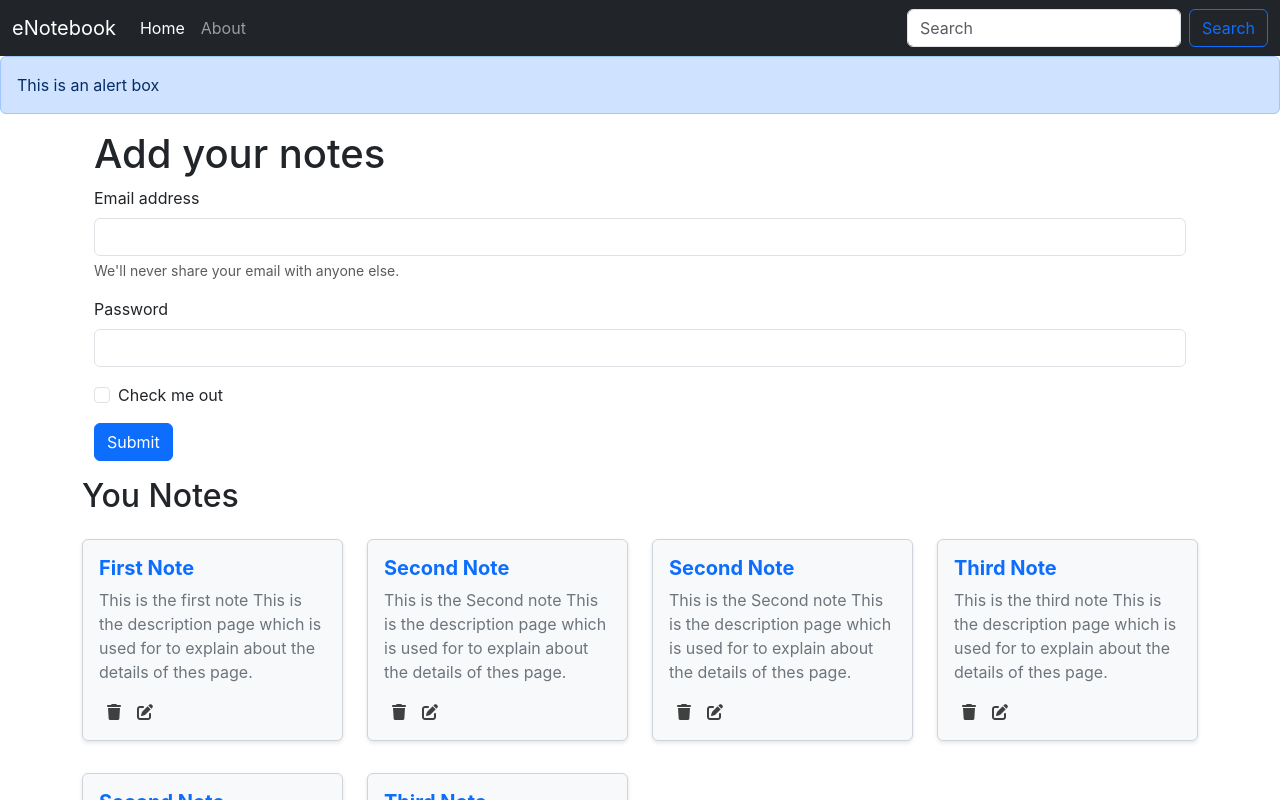
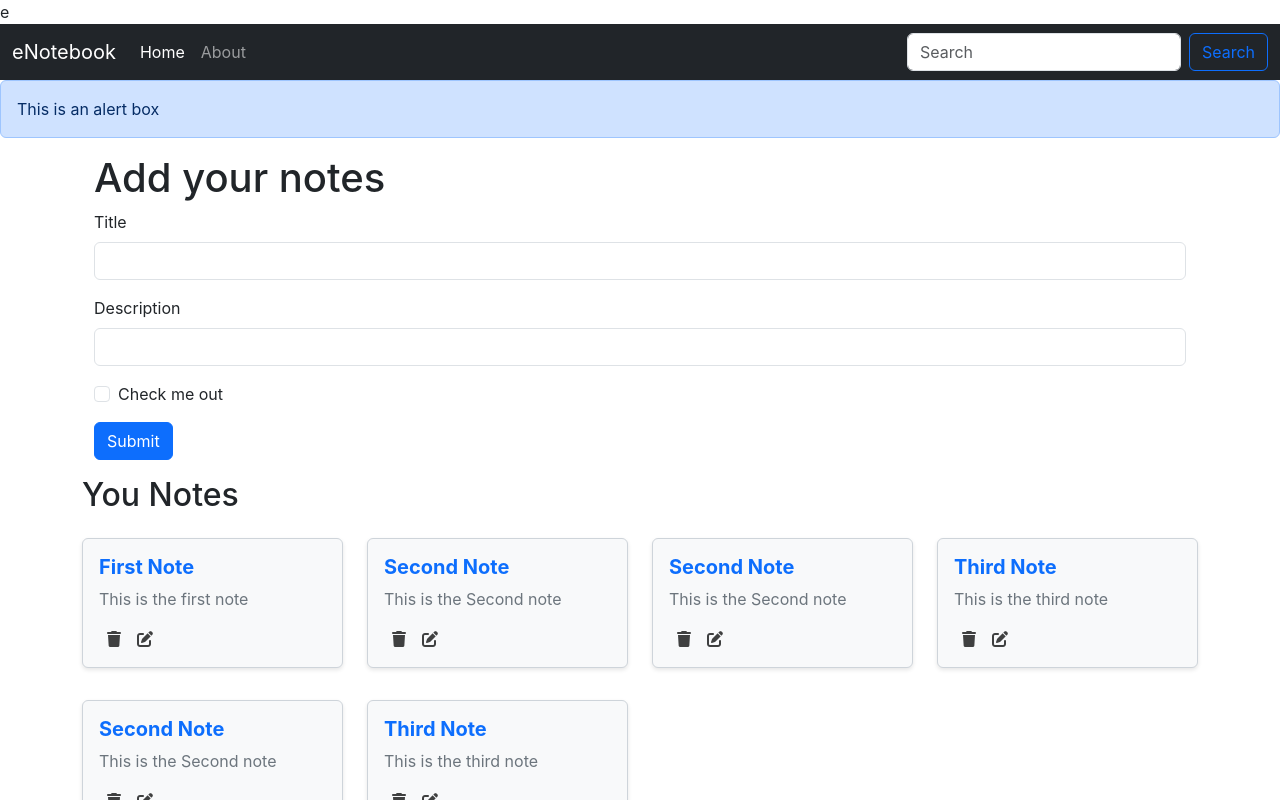
Before and after one commit to atrleo/eNotebook, a React (Create React App) app: page / in a window 1280 px wide. Shown: the top 800 px of the page. Built offline with nearby package versions, Linux system fonts and the light colour scheme.

Commit message:
added new note using additem component

```diff
--- a/src/App.js
+++ b/src/App.js
@@ -20,13 +20,16 @@
 
           <Router>
             <Navbar />
-          <Alert message="This is an alert box"/>
+            <Alert message="This is an alert box" />
             <div className='container'>
               <Routes>
+
                 <Route exact path="/" element={<Home />}></Route>
+
                 <Route exact path="/about" element={<About />}></Route>
               </Routes>
             </div>
+
           </Router>
         </div>
 
--- a/src/components/About.js
+++ b/src/components/About.js
@@ -1,17 +1,19 @@
-import React, {useContext, useEffect} from 'react';
-import noteContext from '../context/notes/noteContext';
+import React, { useContext, useEffect } from 'react';
+
 
 
 
 
 const About = () => {
 
-;
+  ;
 
   return (
     <div>
-     <h1>This is about section</h1>
+      <p>This is about section</p>
+
     </div>
+
   )
 }
 
--- /dev/null
+++ b/src/components/Addnote.js
@@ -0,0 +1,45 @@
+import React ,{useContext, useState}from 'react'
+import noteContext from "../context/notes/noteContext"
+
+function Addnote() {
+    const context = useContext(noteContext);
+    const [note,setNote]= useState({title:"",description:"",tag:"default"})
+    const { addNote } = context;
+
+
+    const handleSubmit = (e)=>{
+        e.preventDefault();
+        addNote(note.title,note.description,note.tag);
+
+    }
+
+    const onChange=(e)=>{
+        setNote({...note,[e.target.name]: e.target.value})
+
+    }
+
+
+  return (
+    <div className="container my-3">
+    <h1>Add your notes</h1>
+    <form >
+      <div className="mb-3">
+        <label htmlFor="title" className="form-label">Title</label>
+        <input type="text" className="form-control" id="title" name="title" aria-describedby="emailHelp" onChange={onChange}/>
+
+      </div>
+      <div className="mb-3">
+        <label htmlFor="description" className="form-label">Description</label>
+        <input type="text" className="form-control" id="description" name="description" onChange={onChange} />
+      </div>
+      <div className="mb-3 form-check">
+        <input type="checkbox" className="form-check-input" id="exampleCheck1" />
+        <label className="form-check-label" htmlFor="exampleCheck1">Check me out</label>
+      </div>
+      <button type="submit" className="btn btn-primary" onClick={handleSubmit}>Submit</button>
+    </form>
+  </div>
+  )
+}
+
+export default Addnote
--- a/src/components/Alert.js
+++ b/src/components/Alert.js
@@ -3,7 +3,7 @@
 function Alert(props) {
     return (
         <div>
-            <div class="alert alert-primary" role="alert">
+            <div className="alert alert-primary" role="alert">
              {props.message}
             </div>
 
--- a/src/components/Home.js
+++ b/src/components/Home.js
@@ -1,5 +1,6 @@
 import React, { useContext } from 'react';
 import Notes from './Notes';
+
 
 
 
@@ -9,25 +10,7 @@
   return (
     <div>
 
-      <div className="container my-3">
-        <h1>Add your notes</h1>
-        <form>
-          <div className="mb-3">
-            <label htmlFor="exampleInputEmail1" className="form-label">Email address</label>
-            <input type="email" className="form-control" id="exampleInputEmail1" aria-describedby="emailHelp" />
-            <div id="emailHelp" className="form-text">We'll never share your email with anyone else.</div>
-          </div>
-          <div className="mb-3">
-            <label htmlFor="exampleInputPassword1" className="form-label">Password</label>
-            <input type="password" className="form-control" id="exampleInputPassword1" />
-          </div>
-          <div className="mb-3 form-check">
-            <input type="checkbox" className="form-check-input" id="exampleCheck1" />
-            <label className="form-check-label" htmlFor="exampleCheck1">Check me out</label>
-          </div>
-          <button type="submit" className="btn btn-primary">Submit</button>
-        </form>
-      </div>
+
       <Notes/>
 
 
--- a/src/components/Noteitem.js
+++ b/src/components/Noteitem.js
@@ -11,7 +11,7 @@
 
                     <div className="card-body">
                         <h5 className="card-title text-primary " style={{ fontSize: "20px", fontWeight: "bold" }}>{note.title}</h5>
-                        <p className="card-text text-secondary" style={{ fontSize: "16px" }}>{note.description} This is the description page which is used for to explain about the details of thes page.</p>
+                        <p className="card-text text-secondary" style={{ fontSize: "16px" }}>{note.description}</p>
                         <i className="fa-sharp fa-solid fa-trash mx-2" style={{color: "#3f4040"}}></i>
                         <i className="fa-solid fa-pen-to-square mx-2" style={{color:"#3f4040"}}></i>
                     </div>
--- a/src/components/Notes.js
+++ b/src/components/Notes.js
@@ -1,18 +1,22 @@
-import React, {useContext} from 'react'
+import React, { useContext } from 'react'
 import noteContext from "../context/notes/noteContext"
 import Noteitem from './Noteitem';
+import Addnote from './Addnote';
 
 
 const Notes = () => {
     const context = useContext(noteContext);
-    const {notes, setNotes} = context;
+    const { notes, addNote } = context;
     return (
-        <div className="row my-3">
-            <h2>You Notes</h2>
-            {notes.map((note)=>{
-                return <Noteitem key={note._id} note={note}/>
-            })}
+        <>
+            <Addnote />
+            <div className="row my-3">
+                <h2>You Notes</h2>
+                {notes.map((note) => {
+                    return <Noteitem key={note._id} note={note} />
+                })}
             </div>
+        </>
     )
 }
 
--- a/src/context/notes/noteState.js
+++ b/src/context/notes/noteState.js
@@ -63,9 +63,35 @@
 
       const [notes,setNotes] = useState(notesInitials);
 
+
+
+      //Add a Note
+      const addNote = (title,description,tag)=>{
+        console.log("Adding a new node")
+        //Api call is required
+        const note={
+          "_id": "649952b5c32d4c1d28f15e6d6",
+          "user": "6497215cfaf94e2bc925ad3e",
+          "title": title,
+          "description": description,
+          "tag": tag,
+          "date": "2023-06-26T08:56:21.084Z",
+          "__v": 0
+        }
+        setNotes(notes.concat(note))
+
+      }
+      //Edit a Note
+      const editNote= ()=>{
+
+      }
+      //delete a Note
+      const deleteNote= ()=>{
+
+      }
     return (
 
-        <noteContext.Provider value={{notes,setNotes}}>
+        <noteContext.Provider value={{notes,addNote,editNote,deleteNote}}>e
             {props.children}
         </noteContext.Provider>
     )
```
Lines whose indentation alone changed are shown as unchanged.
